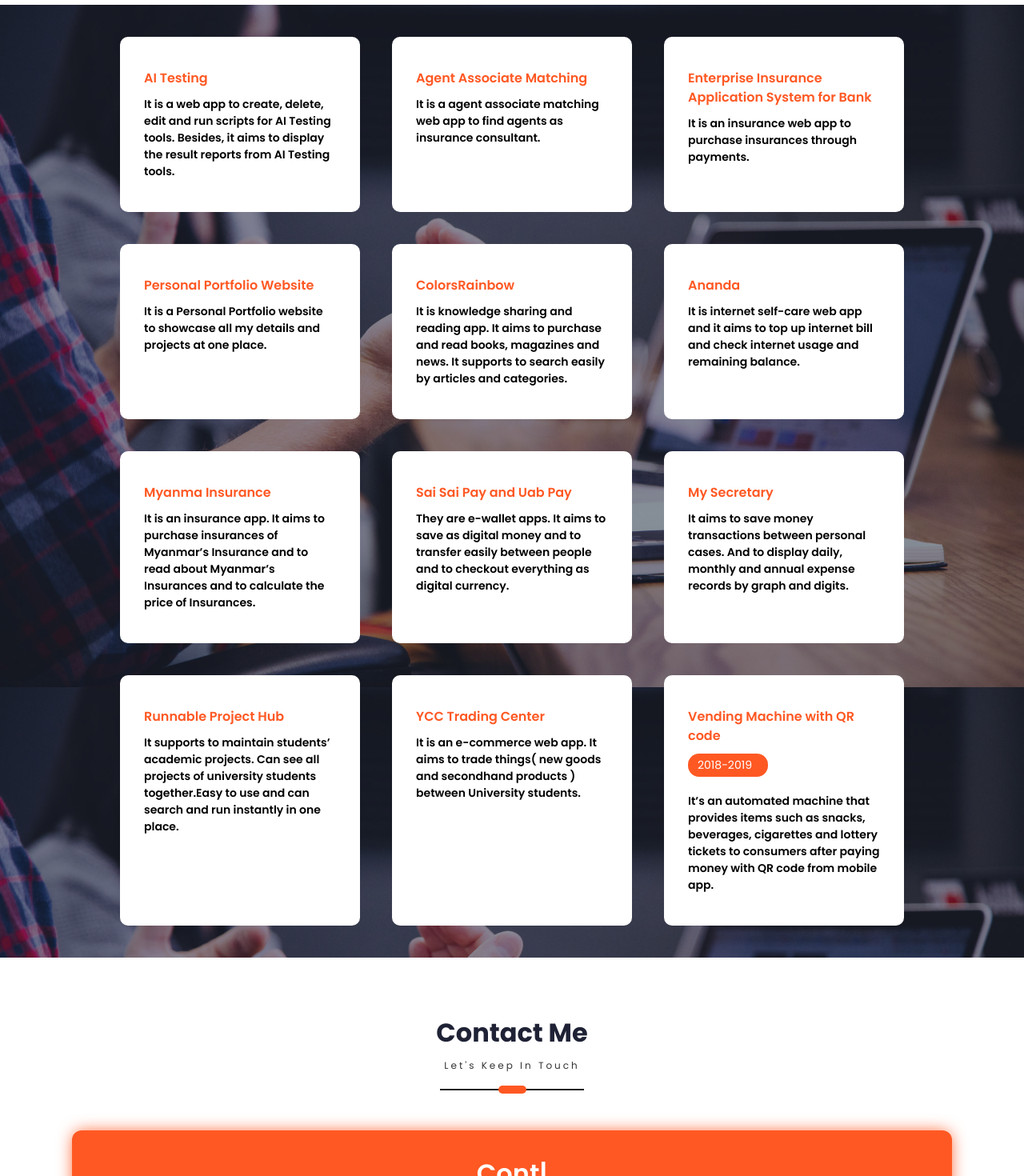
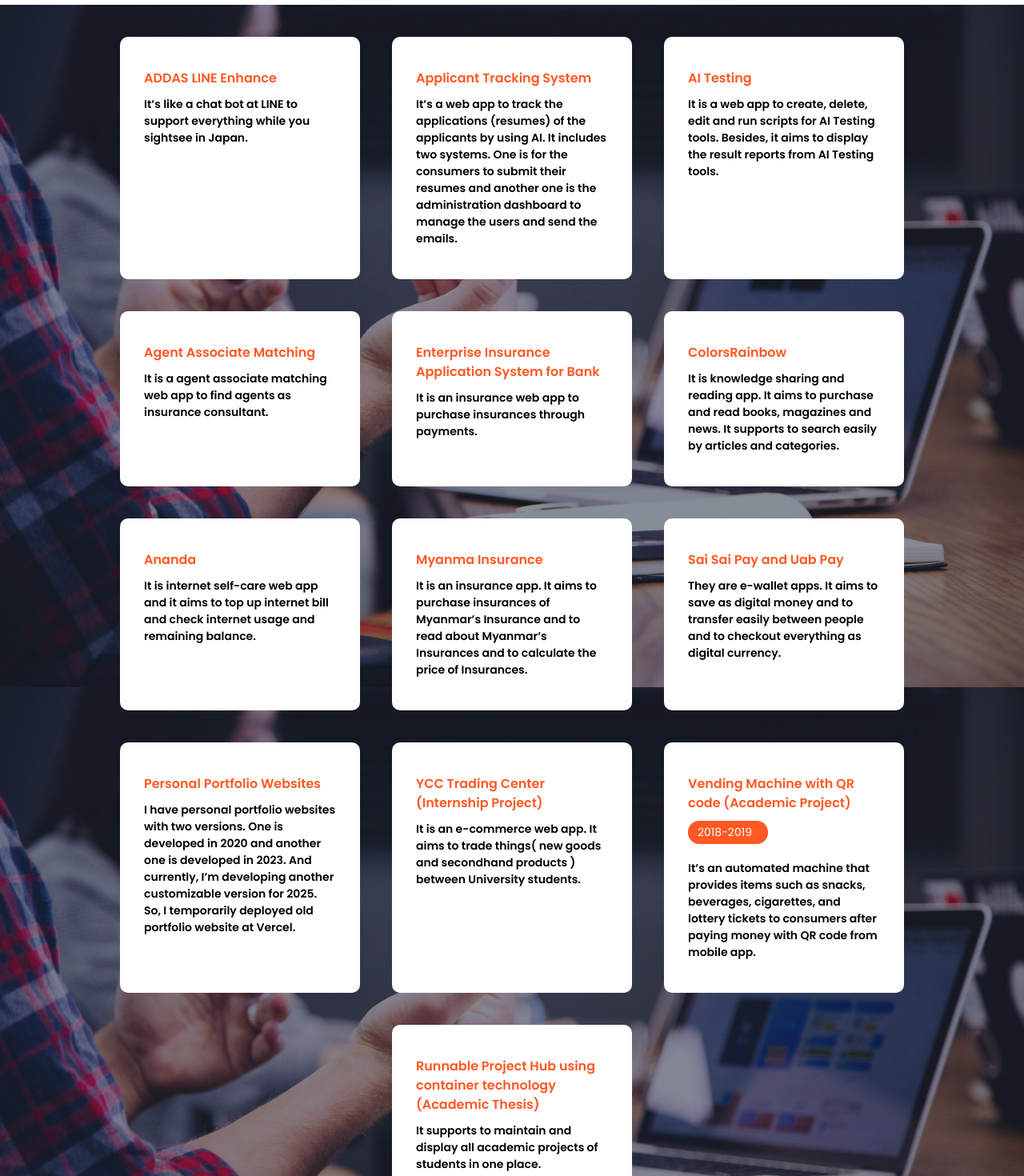
Before and after one commit to htetaungkhant/portfolio_renew_2024_github, a Next.js app: page / in a window 1280 px wide. Shown: the part 2520-3990 px from the top of the page at 80% size. Built offline with nearby package versions, Linux system fonts and the light colour scheme; a web font is replaced by a local one.

Commit message:
updated Projects section and Resume file

```diff
--- a/components/PortfolioContainer/Projects/Projects.tsx
+++ b/components/PortfolioContainer/Projects/Projects.tsx
@@ -22,6 +22,20 @@ const Projects = (props: { id: string; screenName?: string }) => {
 
   const projectsDetails = [
     {
+      title: "ADDAS LINE Enhance",
+      duration: { fromDate: "", toDate: "" },
+      description:
+        "It’s like a chat bot at LINE to support everything while you sightsee in Japan.",
+      technologies: ["React", "LINE’s messaging API"],
+    },
+    {
+      title: "Applicant Tracking System",
+      duration: { fromDate: "", toDate: "" },
+      description:
+        "It’s a web app to track the applications (resumes) of the applicants by using AI. It includes two systems. One is for the consumers to submit their resumes and another one is the administration dashboard to manage the users and send the emails.",
+      technologies: ["Next.js", "Shadcn UI"],
+    },
+    {
       title: "AI Testing",
       duration: { fromDate: "", toDate: "" },
       description:
@@ -43,13 +57,6 @@ const Projects = (props: { id: string; screenName?: string }) => {
       technologies: ["React JS(TypeScript)", "Bootstrap", "Storybook", "Redux"],
     },
     {
-      title: "Personal Portfolio Website",
-      duration: { fromDate: "", toDate: "" },
-      description:
-        "It is a Personal Portfolio website to showcase all my details and projects at one place.",
-      technologies: ["React JS", "Bootstrap"],
-    },
-    {
       title: "ColorsRainbow",
       duration: { fromDate: "", toDate: "" },
       description:
@@ -61,7 +68,7 @@ const Projects = (props: { id: string; screenName?: string }) => {
       duration: { fromDate: "", toDate: "" },
       description:
         "It is internet self-care web app and it aims to top up internet bill and check internet usage and remaining balance.",
-      technologies: ["Angular JS"],
+      technologies: ["Angular.js"],
     },
     {
       title: "Myanma Insurance",
@@ -78,32 +85,32 @@ const Projects = (props: { id: string; screenName?: string }) => {
       technologies: ["React Native", "Redux"],
     },
     {
-      title: "My Secretary",
+      title: "Personal Portfolio Websites",
       duration: { fromDate: "", toDate: "" },
       description:
-        "It aims to save money transactions between personal cases. And to display daily, monthly and annual expense records by graph and digits.",
-      technologies: ["React", "Express Js", "MongoDB"],
+        "I have personal portfolio websites with two versions. One is developed in 2020 and another one is developed in 2023. And currently, I’m developing another customizable version for 2025. So, I temporarily deployed old portfolio website at Vercel.",
+      technologies: ["React", "Next.js", "Strapi CMS", "Sanity CMS"],
     },
     {
-      title: "Runnable Project Hub",
-      duration: { fromDate: "", toDate: "" },
-      description:
-        "It supports to maintain students’ academic projects. Can see all projects of university students together.Easy to use and can search and run instantly in one place.",
-      technologies: ["Docker as container technology", "React", "Go", "MySQL"],
-    },
-    {
-      title: "YCC Trading Center",
+      title: "YCC Trading Center (Internship Project)",
       duration: { fromDate: "", toDate: "" },
       description:
         "It is an e-commerce web app. It aims to trade things( new goods and secondhand products ) between University students.",
-      technologies: ["React", "Express Js", "MySQL"],
+      technologies: ["React", "Express.js", "MySQL"],
     },
     {
-      title: "Vending Machine with QR code",
+      title: "Vending Machine with QR code (Academic Project)",
       duration: { fromDate: "2018", toDate: "2019" },
       description:
-        "It’s an automated machine that provides items such as snacks, beverages, cigarettes and lottery tickets to consumers after paying money with QR code from mobile app.",
-      technologies: ["IoT (Python)", "Android (Java)", "Express Js", "MongoDB"],
+        "It’s an automated machine that provides items such as snacks, beverages, cigarettes, and lottery tickets to consumers after paying money with QR code from mobile app.",
+      technologies: ["IoT (Python)", "Android (Java)", "Express.js", "MongoDB"],
+    },
+    {
+      title: "Runnable Project Hub using container technology (Academic Thesis)",
+      duration: { fromDate: "", toDate: "" },
+      description:
+        "It supports to maintain and display all academic projects of students in one place.",
+      technologies: ["Docker as container technology", "React", "Go", "MySQL"],
     },
   ];
 
```
Also changed, not shown: 1 other file (tests, documents, lock files or other folders).
